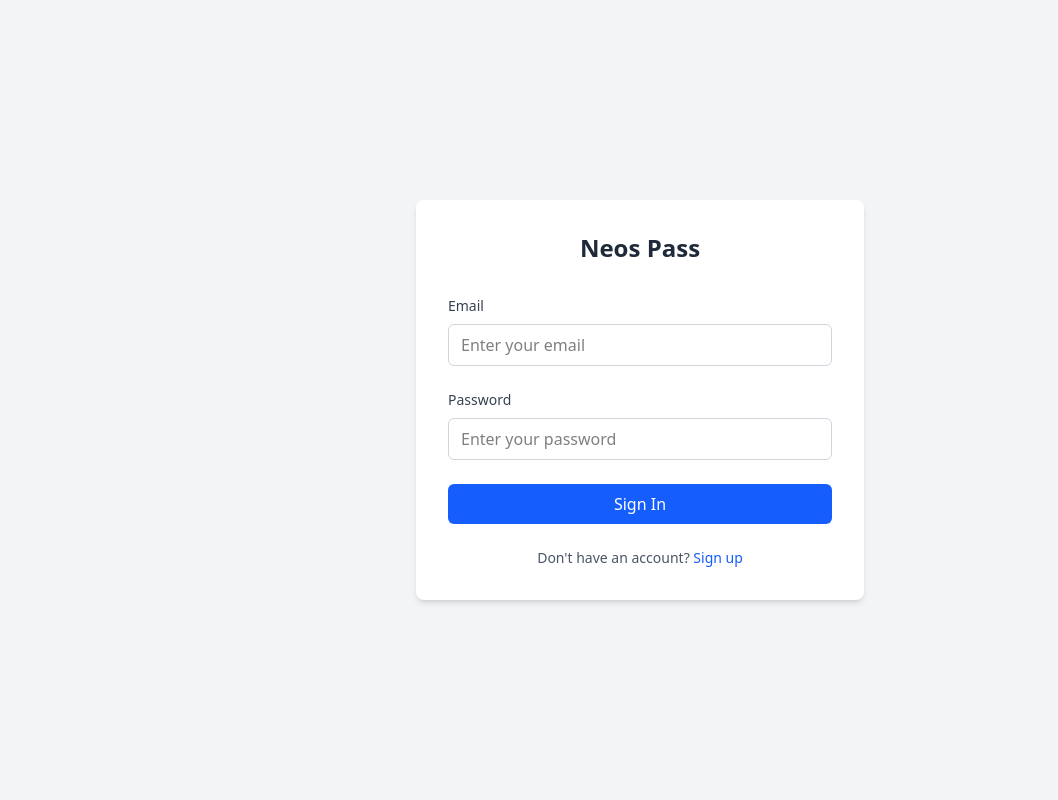
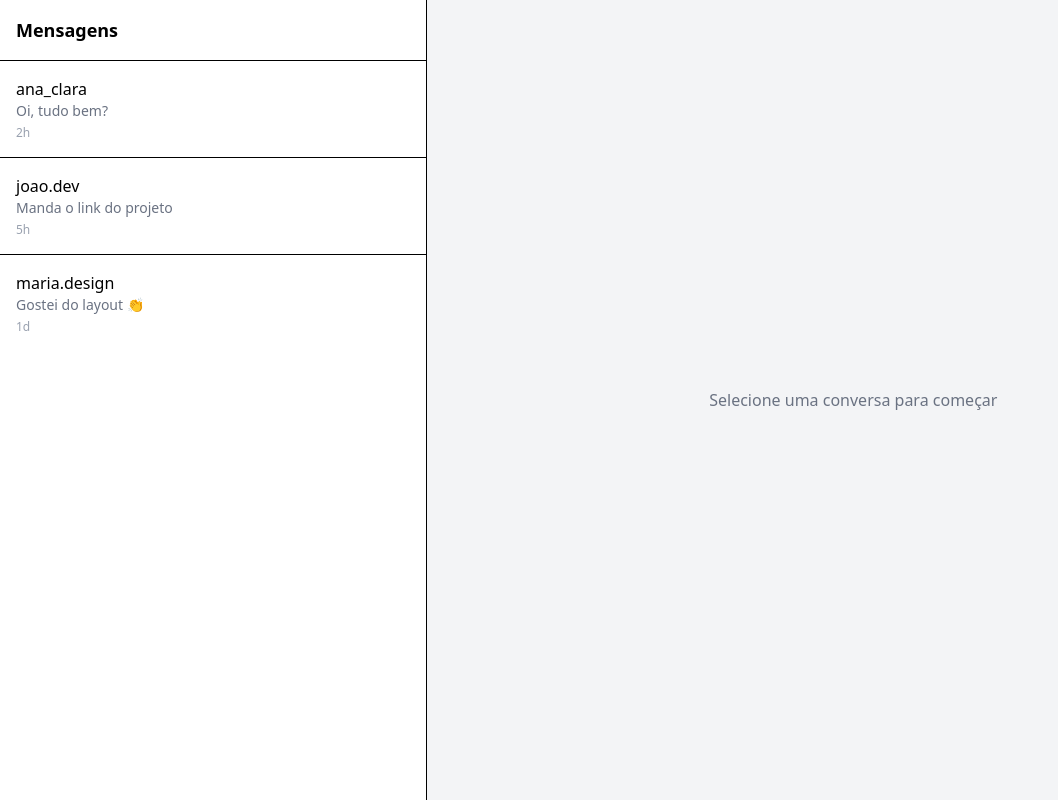
Before and after one commit to Neos-fiap/NeosPassaBola, a React (Vite) app: page /perfil in a window 1280 px wide. Shown: the whole page, without its empty margins (0-1058 px from the left). Built offline with nearby package versions, Linux system fonts and the light colour scheme.

Commit message:
Adicionando login, perfil,mensagen

```diff
--- a/src/App.jsx
+++ b/src/App.jsx
@@ -1,20 +1,12 @@
-import { useState } from 'react'
-import reactLogo from './assets/react.svg'
-import viteLogo from '/vite.svg'
-import LoginPage from './pages/login';
-
+import React from "react";
+import InstaProfile from "./pages/talk"
 
 function App() {
-  const [count, setCount] = useState(0)
-
   return (
-    <>
     <div className="App">
-      <LoginPage />
+      <InstaProfile />
     </div>
-    </>
-
-  )
+  );
 }
 
-export default App
+export default App;
--- a/src/pages/perfil.jsx
+++ b/src/pages/perfil.jsx
@@ -0,0 +1,105 @@
+export default function InstaProfile({ user = null }) {
+  const sample = {
+    name: "Joana Silva",
+    username: "joana.s",
+    avatarAlt: "Avatar de Joana",
+    bio: "Jogadora da escolinha do Sport Recife 15 Anos",
+    website: "https://example.com",
+    posts: 128,
+    followers: "24.3k",
+    following: 312,
+    highlights: ["Viagem", "Pets", "Comida"],
+    grid: Array.from({ length: 9 }).map((_, i) => ({ id: i + 1 }))
+  };
+
+  const u = user || sample;
+
+  return (
+    <div className="min-h-screen bg-gray-50 flex items-start justify-center p-6">
+      <div className="w-full max-w-4xl bg-white rounded-2xl shadow-md p-6">
+        {/* Header */}
+        <div className="flex flex-col md:flex-row md:items-center md:gap-8">
+          <div className="flex items-center gap-6">
+            <div className="w-28 h-28 md:w-36 md:h-36 rounded-full overflow-hidden bg-gray-200 flex-shrink-0">
+              {/* Placeholder avatar */}
+              <svg className="w-full h-full" viewBox="0 0 24 24" fill="none" xmlns="http://www.w3.org/2000/svg">
+                <rect width="24" height="24" rx="6" fill="#E5E7EB" />
+                <circle cx="12" cy="9" r="3" fill="#D1D5DB" />
+                <path d="M4 20c0-3.5 4.5-6 8-6s8 2.5 8 6" fill="#D1D5DB" />
+              </svg>
+            </div>
+            <div>
+              <div className="flex items-center gap-3">
+                <h1 className="text-2xl font-semibold">{u.username}</h1>
+                <button className="px-3 py-1 rounded-md border text-sm font-medium">Seguir</button>
+                <button className="p-1 rounded-md border text-sm">⋯</button>
+              </div>
+              <div className="mt-3 flex gap-6 text-sm">
+                <div><span className="font-semibold">{u.posts}</span> posts</div>
+                <div><span className="font-semibold">{u.followers}</span> seguidores</div>
+                <div><span className="font-semibold">{u.following}</span> seguindo</div>
+              </div>
+            </div>
+          </div>
+        </div>
+
+        {/* Bio & Website */}
+        <div className="mt-5 md:mt-6">
+          <div className="text-sm">
+            <div className="font-medium">{u.name}</div>
+            <div className="text-gray-700 mt-1">{u.bio}</div>
+            {u.website && (
+              <a
+                href={u.website}
+                className="block mt-2 text-sm text-blue-600 truncate"
+                target="_blank"
+                rel="noreferrer"
+              >
+                {u.website}
+              </a>
+            )}
+          </div>
+
+          {/* Highlights */}
+          <div className="mt-4 flex gap-3">
+            {u.highlights.map((h, idx) => (
+              <div key={idx} className="flex flex-col items-center">
+                <div className="w-16 h-16 rounded-full bg-gray-100 flex items-center justify-center text-xs text-gray-600">{h[0]}</div>
+                <span className="text-xs mt-1">{h}</span>
+              </div>
+            ))}
+          </div>
+        </div>
+
+        {/* Tabs */}
+        <div className="mt-6 border-t pt-4">
+          <div className="flex gap-6 text-sm font-medium text-gray-600">
+            <div className="flex items-center gap-2">
+              <svg className="w-5 h-5" viewBox="0 0 24 24" fill="none" xmlns="http://www.w3.org/2000/svg"><rect x="3" y="3" width="18" height="18" rx="2" stroke="currentColor" strokeWidth="1.2"/></svg>
+              Posts
+            </div>
+            <div className="flex items-center gap-2 opacity-60">
+              <svg className="w-5 h-5" viewBox="0 0 24 24" fill="none" xmlns="http://www.w3.org/2000/svg"><path d="M12 4v16" stroke="currentColor" strokeWidth="1.2" strokeLinecap="round"/></svg>
+              Reels
+            </div>
+            <div className="flex items-center gap-2 opacity-60">
+              <svg className="w-5 h-5" viewBox="0 0 24 24" fill="none" xmlns="http://www.w3.org/2000/svg"><circle cx="12" cy="12" r="9" stroke="currentColor" strokeWidth="1.2"/></svg>
+              Marcados
+            </div>
+          </div>
+        </div>
+
+        {/* Grid of posts */}
+        <div className="mt-4 grid grid-cols-3 gap-1">
+          {u.grid.map(item => (
+            <div key={item.id} className="w-full pb-full relative bg-gray-100">
+              <div className="absolute inset-0 flex items-center justify-center text-sm text-gray-400">Imagem {item.id}</div>
+            </div>
+          ))}
+        </div>
+
+        <style>{`.pb-full{padding-bottom:100%;}`}</style>
+      </div>
+    </div>
+  );
+}
--- a/src/pages/talk.jsx
+++ b/src/pages/talk.jsx
@@ -0,0 +1,87 @@
+import React, { useState } from "react";
+
+export default function MessagesPage() {
+  const [conversations] = useState([
+    {
+      id: 1,
+      username: "ana_clara",
+      lastMessage: "Oi, tudo bem?",
+      time: "2h",
+    },
+    {
+      id: 2,
+      username: "joao.dev",
+      lastMessage: "Manda o link do projeto",
+      time: "5h",
+    },
+    {
+      id: 3,
+      username: "maria.design",
+      lastMessage: "Gostei do layout 👏",
+      time: "1d",
+    },
+  ]);
+
+  const [selected, setSelected] = useState(null);
+
+  return (
+    <div className="min-h-screen bg-gray-100 flex">
+      {/* Sidebar - Lista de conversas */}
+      <div className="w-1/3 border-r bg-white">
+        <div className="p-4 border-b font-semibold text-lg">Mensagens</div>
+        <ul className="divide-y">
+          {conversations.map((c) => (
+            <li
+              key={c.id}
+              onClick={() => setSelected(c)}
+              className={`p-4 cursor-pointer hover:bg-gray-50 ${
+                selected?.id === c.id ? "bg-gray-100" : ""
+              }`}
+            >
+              <div className="font-medium">{c.username}</div>
+              <div className="text-sm text-gray-500 truncate">
+                {c.lastMessage}
+              </div>
+              <div className="text-xs text-gray-400 mt-1">{c.time}</div>
+            </li>
+          ))}
+        </ul>
+      </div>
+
+      {/* Main - Janela de chat */}
+      <div className="flex-1 flex flex-col">
+        {selected ? (
+          <>
+            <div className="p-4 border-b font-medium">
+              {selected.username}
+            </div>
+
+            <div className="flex-1 p-4 space-y-3 overflow-y-auto">
+              <div className="self-start bg-gray-200 px-3 py-2 rounded-lg text-sm w-max">
+                {selected.lastMessage}
+              </div>
+              <div className="self-end bg-blue-500 text-white px-3 py-2 rounded-lg text-sm w-max">
+                Beleza!
+              </div>
+            </div>
+
+            <div className="p-3 border-t flex gap-2">
+              <input
+                type="text"
+                placeholder="Escreva uma mensagem..."
+                className="flex-1 border rounded-full px-4 py-2 text-sm focus:outline-none"
+              />
+              <button className="px-4 py-2 bg-blue-500 text-white rounded-full text-sm">
+                Enviar
+              </button>
+            </div>
+          </>
+        ) : (
+          <div className="flex-1 flex items-center justify-center text-gray-500">
+            Selecione uma conversa para começar
+          </div>
+        )}
+      </div>
+    </div>
+  );
+}
```
Also changed, not shown: src/pages/home.jsx (added).
